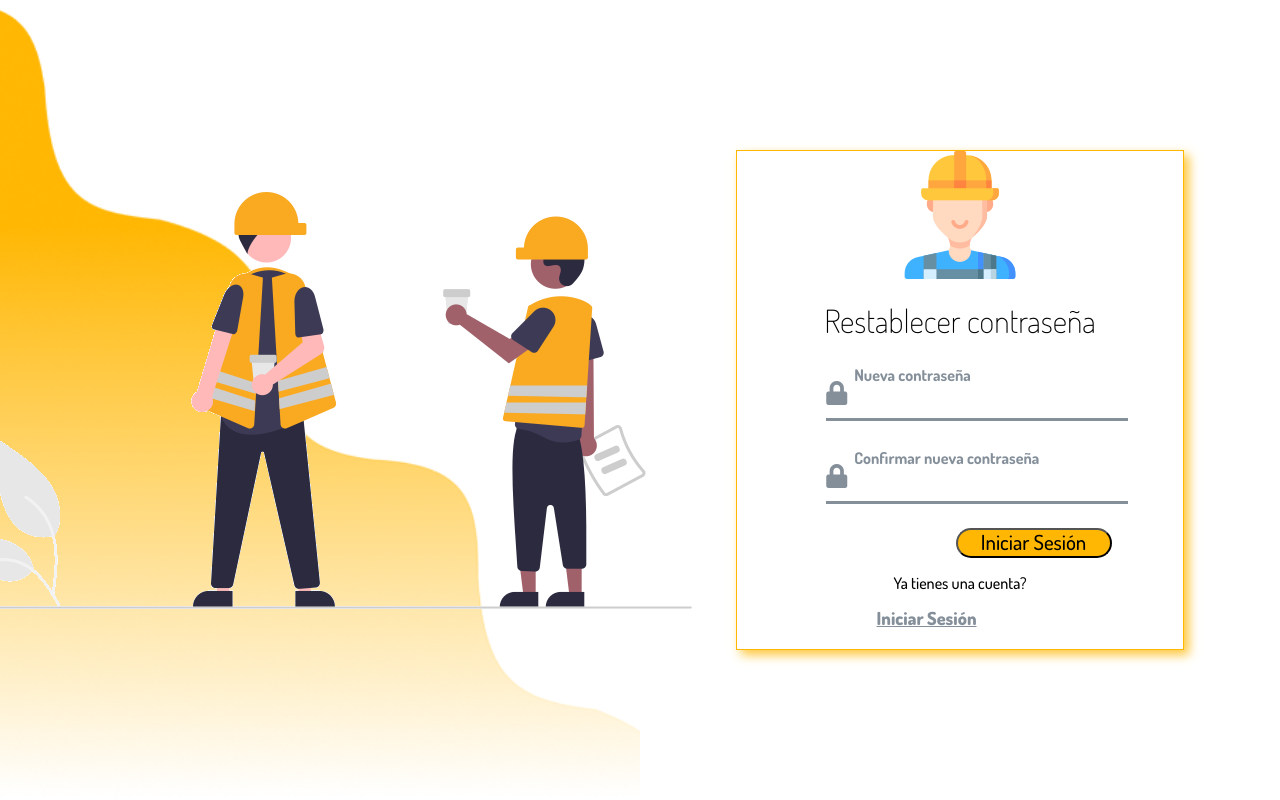
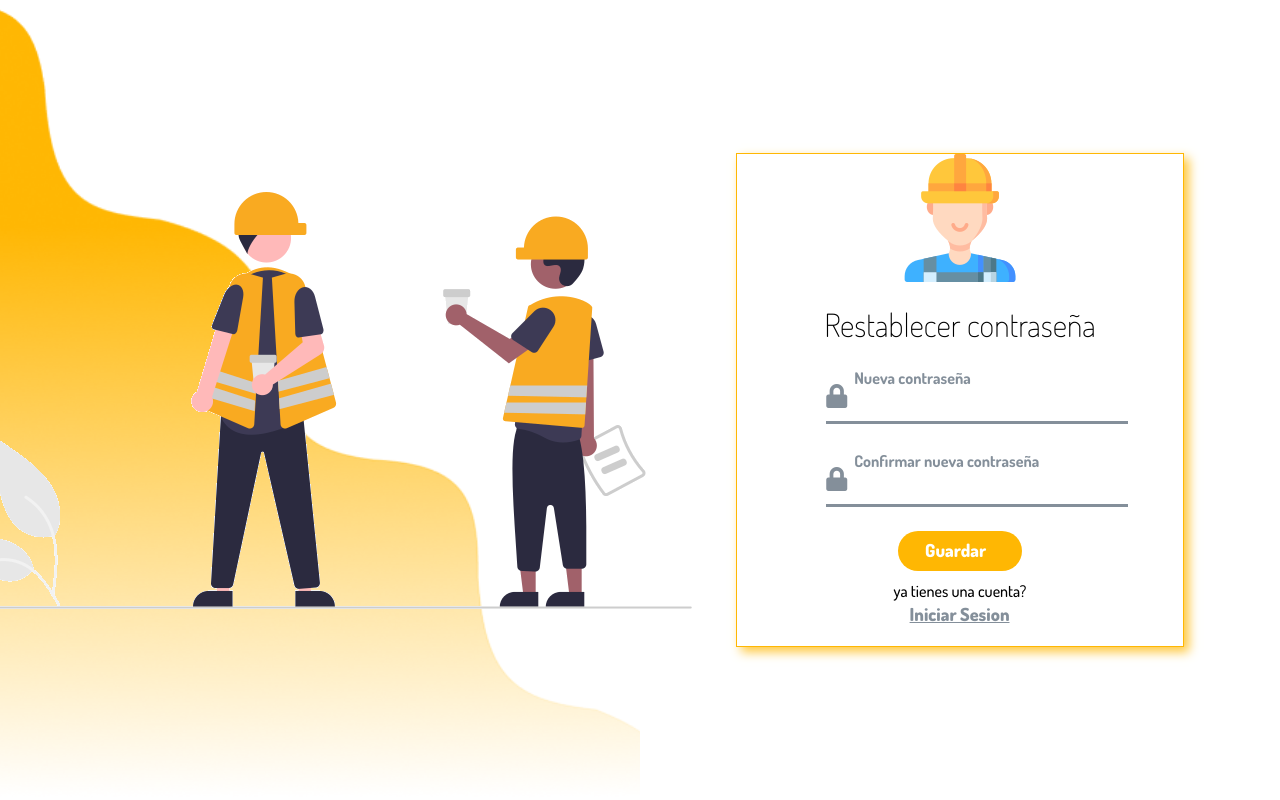
Before and after one commit to DonJavier00/FerroGameza, a PHP site: the page made by proyecto php/Login Ferreteria/cambiar.php in a window 1280 px wide. Run offline with PHP 8.4, Linux system fonts and the light colour scheme.

Commit message:
areglos login

```diff
--- a/proyecto php/Login Ferreteria/cambiar.php
+++ b/proyecto php/Login Ferreteria/cambiar.php
@@ -47,13 +47,14 @@
 
             </div>
 
+            <div class="btn-login_guardar_contrasena">
+              <a href="../registrar producto/index.php">Guardar</a>
+            </div>
+            <div class="iniciar_sesion_existe_cuenta">
+              <p>ya tienes una cuenta? </p>
+              <a class="recuperar_iniciar_sesion" href="index_login.php"><u>Iniciar Sesion</u></a>
+             </div>
 
-            <input type="submit" value="Iniciar Sesión" class="btn-login" />
-            <div class="correr">
-              <p>Ya tienes una cuenta?  </p>
-              <div class="iniciar-sesion">
-                <a href="index_login.php"><u>Iniciar Sesión</u></a>
-              </div>
 
           </form>
         </div>
--- a/proyecto php/Login Ferreteria/styles/main.css
+++ b/proyecto php/Login Ferreteria/styles/main.css
@@ -88,7 +88,6 @@ body {
 /*formulario */
 .login-form{
   height: auto;
-
   border: 1px solid #ffb703;
   box-shadow: 5px 5px 10px  #ffc83d;
 
@@ -128,30 +127,13 @@ body {
   background-color: rgb(246, 246, 255);
 	box-shadow: 2px 5px 20px 4px #ffc532;
 }
-.btn-login a {
-  border-radius: 3rem;
-  width: 45%;
-  border: 1px solid #ffb703;
-  line-height: 1.6rem;
-  font-size: 1.3rem;
-  background-color: #848f9a;
-  color: #ffffff;
-  padding: 0.5rem 0;
-  transition: 0.3s ease-in-out all;
-  font-weight: 500;
-}
 
-.btn-login:hover {
-  cursor: pointer;
-  background-color: #ffffff;
-  color: #ffb703;
 
-}
+
 .btn-login a {
   line-height: 1.6rem;
   color: #ffffff;
  padding: 9px;
-
   margin-left: -4px;
 }
 
@@ -218,7 +200,6 @@ margin-top: -12px;
   line-height: 1.6rem;
   color: #ffffff;
  padding: 7px;
-
   margin-left: -2px;
 }
 
@@ -238,3 +219,40 @@ margin-top: -12px;
     margin-top: -7%;
 
   }
+/* nuevas contrasenas*/
+.btn-login_guardar_contrasena{
+  margin-left: 36%;
+  width: 28%;
+  font-size: 1.3rem;
+  background-color: #ffb703;
+  border-radius: 3rem;
+  text-align: center;
+  font-weight: 500;
+}
+.btn-login_guardar_contrasena a {
+  line-height: 1.6rem;
+  color: #ffffff;
+ padding: 7px;
+  margin-left: -2px;
+}
+.btn-login_guardar_contrasena:hover{
+  background-color: rgb(246, 246, 255);
+	box-shadow: 2px 5px 20px 4px #ffc532;
+
+}
+.iniciar_sesion_existe_cuenta{
+  margin-top: -10px;
+  }
+  .iniciar_sesion_existe_cuenta .recuperar_iniciar_sesion {
+  margin-left: 33px;
+  margin-top: -12px;
+
+  }
+
+  .iniciar_sesion_existe_cuenta a{
+    align-items: center;
+    text-align: center;
+    margin-left: 39%;
+    margin-top: -7%;
+
+  }
```
